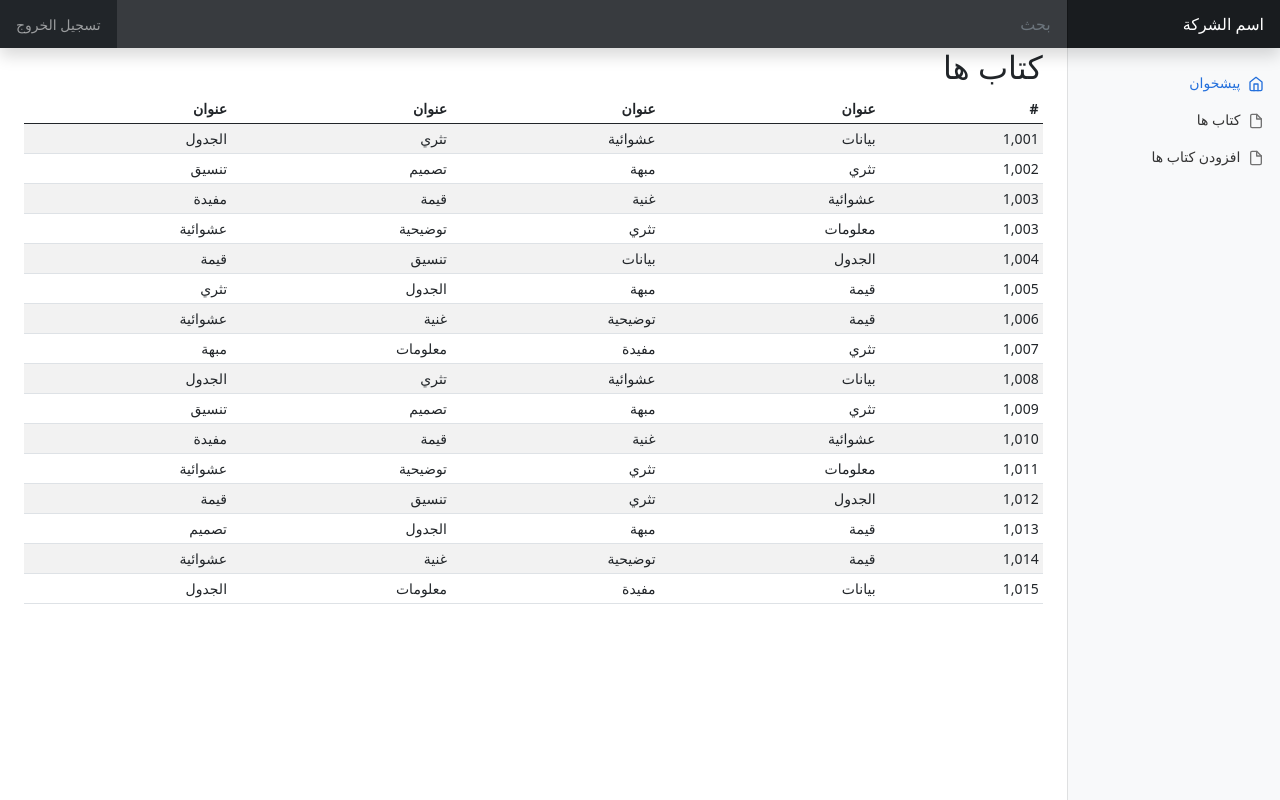
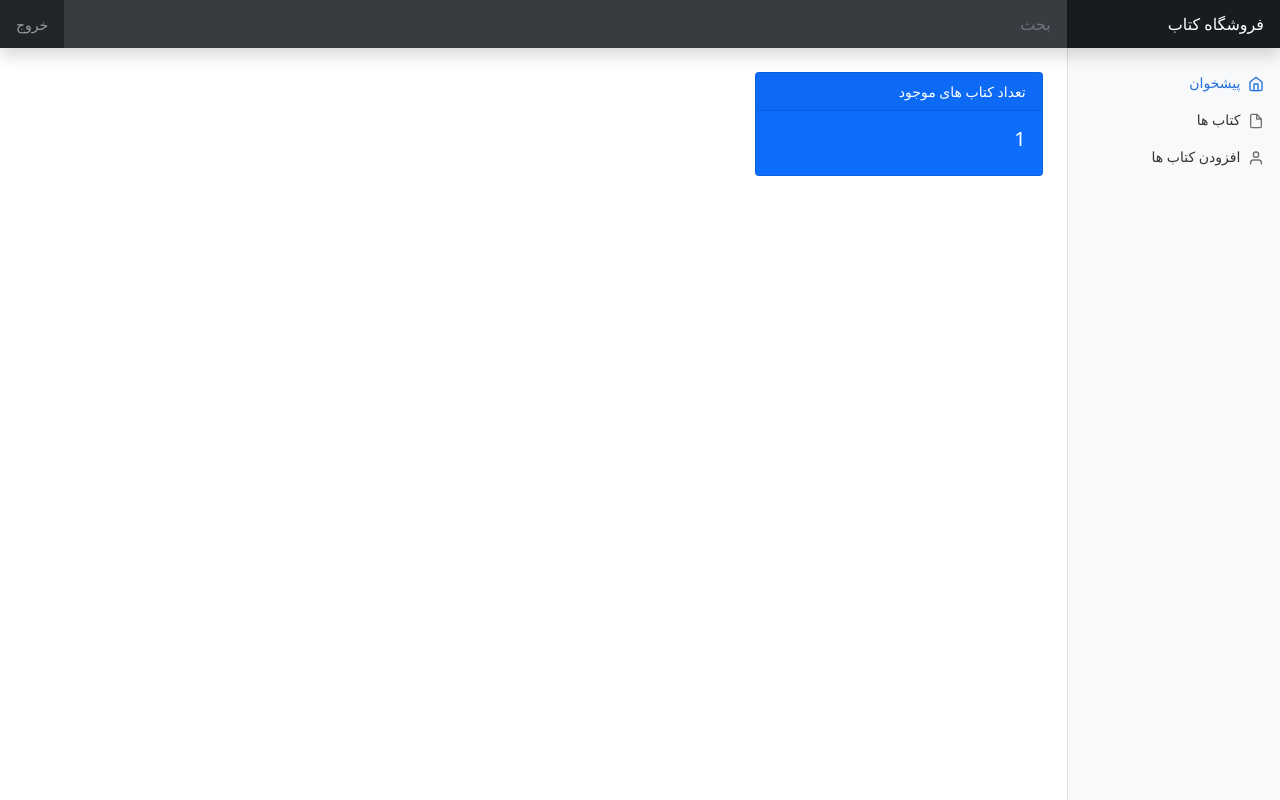
Before and after one commit to thisisvafa/book, a PHP site: page /admin/index.php in a window 1280 px wide. Run offline with PHP 8.4, Linux system fonts and the light colour scheme; tables that the repository leaves empty or names only in its code hold one stand-in row (values such as "Sample post"); some libraries are stand-ins or nearby versions.

Commit message:
Complated Projects

```diff
--- a/admin/add-book.php
+++ b/admin/add-book.php
@@ -1,7 +1,7 @@
 <?php
     session_start();
 //    require_once "./functions/admin.php";
-    $title = "Add new book";
+    $title = "افزودن محصول جدید";
     require_once "./template/header.php";
     require "../functions/database_functions.php";
     $conn = db_connect();
--- a/admin/index.php
+++ b/admin/index.php
@@ -3,137 +3,28 @@
 
     $title = "کتاب فروشی";
     require_once "./template/header.php";
+    require "../functions/database_functions.php";
+    $conn = db_connect();
+
+    $query = "SELECT count(*) FROM books";
+    $result = mysqli_query($conn, $query);
+    $row = mysqli_fetch_assoc($result);
+    $count = $row["count(*)"];
+    if(!$result){
+        echo "Can't add new data " . mysqli_error($conn);
+        exit;
+    }
 ?>
 
-    <main class="col-md-9 ms-sm-auto col-lg-10 px-md-4">
-        <h2>کتاب ها</h2>
-        <div class="table-responsive">
-            <table class="table table-striped table-sm">
-                <thead>
-                <tr>
-                    <th scope="col">#</th>
-                    <th scope="col">عنوان</th>
-                    <th scope="col">عنوان</th>
-                    <th scope="col">عنوان</th>
-                    <th scope="col">عنوان</th>
-                </tr>
-                </thead>
-                <tbody>
-                <tr>
-                    <td>1,001</td>
-                    <td>بيانات</td>
-                    <td>عشوائية</td>
-                    <td>تثري</td>
-                    <td>الجدول</td>
-                </tr>
-                <tr>
-                    <td>1,002</td>
-                    <td>تثري</td>
-                    <td>مبهة</td>
-                    <td>تصميم</td>
-                    <td>تنسيق</td>
-                </tr>
-                <tr>
-                    <td>1,003</td>
-                    <td>عشوائية</td>
-                    <td>غنية</td>
-                    <td>قيمة</td>
-                    <td>مفيدة</td>
-                </tr>
-                <tr>
-                    <td>1,003</td>
-                    <td>معلومات</td>
-                    <td>تثري</td>
-                    <td>توضيحية</td>
-                    <td>عشوائية</td>
-                </tr>
-                <tr>
-                    <td>1,004</td>
-                    <td>الجدول</td>
-                    <td>بيانات</td>
-                    <td>تنسيق</td>
-                    <td>قيمة</td>
-                </tr>
-                <tr>
-                    <td>1,005</td>
-                    <td>قيمة</td>
-                    <td>مبهة</td>
-                    <td>الجدول</td>
-                    <td>تثري</td>
-                </tr>
-                <tr>
-                    <td>1,006</td>
-                    <td>قيمة</td>
-                    <td>توضيحية</td>
-                    <td>غنية</td>
-                    <td>عشوائية</td>
-                </tr>
-                <tr>
-                    <td>1,007</td>
-                    <td>تثري</td>
-                    <td>مفيدة</td>
-                    <td>معلومات</td>
-                    <td>مبهة</td>
-                </tr>
-                <tr>
-                    <td>1,008</td>
-                    <td>بيانات</td>
-                    <td>عشوائية</td>
-                    <td>تثري</td>
-                    <td>الجدول</td>
-                </tr>
-                <tr>
-                    <td>1,009</td>
-                    <td>تثري</td>
-                    <td>مبهة</td>
-                    <td>تصميم</td>
-                    <td>تنسيق</td>
-                </tr>
-                <tr>
-                    <td>1,010</td>
-                    <td>عشوائية</td>
-                    <td>غنية</td>
-                    <td>قيمة</td>
-                    <td>مفيدة</td>
-                </tr>
-                <tr>
-                    <td>1,011</td>
-                    <td>معلومات</td>
-                    <td>تثري</td>
-                    <td>توضيحية</td>
-                    <td>عشوائية</td>
-                </tr>
-                <tr>
-                    <td>1,012</td>
-                    <td>الجدول</td>
-                    <td>تثري</td>
-                    <td>تنسيق</td>
-                    <td>قيمة</td>
-                </tr>
-                <tr>
-                    <td>1,013</td>
-                    <td>قيمة</td>
-                    <td>مبهة</td>
-                    <td>الجدول</td>
-                    <td>تصميم</td>
-                </tr>
-                <tr>
-                    <td>1,014</td>
-                    <td>قيمة</td>
-                    <td>توضيحية</td>
-                    <td>غنية</td>
-                    <td>عشوائية</td>
-                </tr>
-                <tr>
-                    <td>1,015</td>
-                    <td>بيانات</td>
-                    <td>مفيدة</td>
-                    <td>معلومات</td>
-                    <td>الجدول</td>
-                </tr>
-                </tbody>
-            </table>
+    <main class="col-md-9 ms-sm-auto col-lg-10 my-4 px-md-4">
+
+        <div class="card text-white bg-primary mb-3" style="max-width: 18rem;">
+            <div class="card-header">تعداد کتاب های موجود</div>
+            <div class="card-body">
+                <h5 class="card-title"><?php echo $count; ?></h5>
+            </div>
         </div>
+
     </main>
 
 <?php
--- a/admin/template/header.php
+++ b/admin/template/header.php
@@ -6,7 +6,7 @@
     <meta name="description" content="">
     <meta name="author" content="Mark Otto, Jacob Thornton, and Bootstrap contributors">
     <meta name="generator" content="Hugo 0.84.0">
-    <title>قالب لوحة القيادة · Bootstrap v5.0</title>
+    <title><?php echo $title?></title>
 
     <link rel="canonical" href="https://getbootstrap.com/docs/5.0/examples/dashboard-rtl/">
 
@@ -38,14 +38,14 @@
 <body>
 
 <header class="navbar navbar-dark sticky-top bg-dark flex-md-nowrap p-0 shadow">
-    <a class="navbar-brand col-md-3 col-lg-2 me-0 px-3" href="#">اسم الشركة</a>
+    <a class="navbar-brand col-md-3 col-lg-2 me-0 px-3" href="#">فروشگاه کتاب</a>
     <button class="navbar-toggler position-absolute d-md-none collapsed" type="button" data-bs-toggle="collapse" data-bs-target="#sidebarMenu" aria-controls="sidebarMenu" aria-expanded="false" aria-label="عرض/إخفاء لوحة التنقل">
         <span class="navbar-toggler-icon"></span>
     </button>
     <input class="form-control form-control-dark w-100" type="text" placeholder="بحث" aria-label="بحث">
     <div class="navbar-nav">
         <div class="nav-item text-nowrap">
-            <a class="nav-link px-3" href="#">تسجيل الخروج</a>
+            <a class="nav-link px-3" href="#">خروج</a>
         </div>
     </div>
 </header>
@@ -69,7 +69,7 @@
                     </li>
                     <li class="nav-item">
                         <a class="nav-link" href="./add-book.php">
-                            <span data-feather="file"></span>
+                            <span data-feather="user"></span>
                             افزودن کتاب ها
                         </a>
                     </li>
--- a/functions/database_functions.php
+++ b/functions/database_functions.php
@@ -28,94 +28,25 @@ function LatestAllBook($conn){
         return $result;
     }
 
-//function getOrderId($conn, $customerid){
-//    $query = "SELECT orderid FROM orders WHERE customerid = '$customerid'";
-//    $result = mysqli_query($conn, $query);
-//    if(!$result){
-//        echo "retrieve data failed!" . mysqli_error($conn);
-//        exit;
-//    }
-//    $row = mysqli_fetch_assoc($result);
-//    return $row['orderid'];
-//}
-//
-//function insertIntoOrder($conn, $customerid, $total_price, $date, $ship_name, $ship_address, $ship_city, $ship_zip_code, $ship_country){
-//    $query = "INSERT INTO orders VALUES
-//		('', '" . $customerid . "', '" . $total_price . "', '" . $date . "', '" . $ship_name . "', '" . $ship_address . "', '" . $ship_city . "', '" . $ship_zip_code . "', '" . $ship_country . "')";
-//    $result = mysqli_query($conn, $query);
-//    if(!$result){
-//        echo "Insert orders failed " . mysqli_error($conn);
-//        exit;
-//    }
-//}
-//
-//function getbookprice($isbn){
-//    $conn = db_connect();
-//    $query = "SELECT book_price FROM books WHERE book_isbn = '$isbn'";
-//    $result = mysqli_query($conn, $query);
-//    if(!$result){
-//        echo "get book price failed! " . mysqli_error($conn);
-//        exit;
-//    }
-//    $row = mysqli_fetch_assoc($result);
-//    return $row['book_price'];
-//}
-//
-//function getCustomerId($name, $address, $city, $zip_code, $country){
-//    $conn = db_connect();
-//    $query = "SELECT customerid from customers WHERE
-//		name = '$name' AND
-//		address= '$address' AND
-//		city = '$city' AND
-//		zip_code = '$zip_code' AND
-//		country = '$country'";
-//    $result = mysqli_query($conn, $query);
-//    // if there is customer in db, take it out
-//    if($result){
-//        $row = mysqli_fetch_assoc($result);
-//        return $row['customerid'];
-//    } else {
-//        return null;
-//    }
-//}
-//
-//function setCustomerId($name, $address, $city, $zip_code, $country){
-//    $conn = db_connect();
-//    $query = "INSERT INTO customers VALUES
-//			('', '" . $name . "', '" . $address . "', '" . $city . "', '" . $zip_code . "', '" . $country . "')";
-//
-//    $result = mysqli_query($conn, $query);
-//    if(!$result){
-//        echo "insert false !" . mysqli_error($conn);
-//        exit;
-//    }
-//    $customerid = mysqli_insert_id($conn);
-//    return $customerid;
-//}
-//
-//function getPubName($conn, $pubid){
-//    $query = "SELECT publisher_name FROM publisher WHERE publisherid = '$pubid'";
-//    $result = mysqli_query($conn, $query);
-//    if(!$result){
-//        echo "Can't retrieve data " . mysqli_error($conn);
-//        exit;
-//    }
-//    if(mysqli_num_rows($result) == 0){
-//        echo "Empty books ! Something wrong! check again";
-//        exit;
-//    }
-//
-//    $row = mysqli_fetch_assoc($result);
-//    return $row['publisher_name'];
-//}
-//
-//function getAll($conn){
-//    $query = "SELECT * from books ORDER BY book_isbn DESC";
-//    $result = mysqli_query($conn, $query);
-//    if(!$result){
-//        echo "Can't retrieve data " . mysqli_error($conn);
-//        exit;
-//    }
-//    return $result;
-//}
+    function getbookprice($id){
+        $conn = db_connect();
+        $query = "SELECT price FROM books WHERE id = '$id'";
+        $result = mysqli_query($conn, $query);
+        if(!$result){
+            echo "get book price failed! " . mysqli_error($conn);
+            exit;
+        }
+        $row = mysqli_fetch_assoc($result);
+        return $row['price'];
+    }
+
+    function getBookByID($conn, $id){
+        $query = "SELECT title, author, price FROM books WHERE id = '$id'";
+        $result = mysqli_query($conn, $query);
+        if(!$result){
+            echo "Can't retrieve data " . mysqli_error($conn);
+            exit;
+        }
+        return $result;
+    }
 ?>
--- a/product_single.php
+++ b/product_single.php
@@ -67,7 +67,7 @@
             </div>
             <div class="col-md-2 text-center">
                 <form method="post" action="cart.php">
-                    <input type="hidden" name="bookisbn" value="<?php echo $book_ID;?>">
+                    <input type="hidden" name="book_id" value="<?php echo $book_ID;?>">
                     <input type="submit" value="افزودن به سبد خرید" name="cart" class="btn btn-primary">
                 </form>
             </div>
--- a/template/header.php
+++ b/template/header.php
@@ -1,5 +1,5 @@
 <!doctype html>
-<html lang="ar" dir="rtl">
+<html lang="fa" dir="rtl">
 <head>
     <meta charset="utf-8">
     <meta name="viewport" content="width=device-width, initial-scale=1">
@@ -29,9 +29,7 @@
                     <a class="blog-header-logo text-dark" href="#">كبير</a>
                 </div>
                 <div class="col-4 d-flex justify-content-end align-items-center">
-                    <a class="link-secondary" href="#" aria-label="بحث">
-                        <svg xmlns="http://www.w3.org/2000/svg" width="20" height="20" fill="none" stroke="currentColor" stroke-linecap="round" stroke-linejoin="round" stroke-width="2" class="mx-3" role="img" viewBox="0 0 24 24"><title>بحث</title><circle cx="10.5" cy="10.5" r="7.5"/><path d="M21 21l-5.2-5.2"/></svg>
-                    </a>
+                    <a class="btn btn-sm btn-outline-secondary mx-2" href="cart.php">سبد خرید</a>
                     <a class="btn btn-sm btn-outline-secondary" href="#">حساب کاربری</a>
                 </div>
             </div>
```
Also changed, not shown: admin/delete-book.php (added, +14 -0 lines), admin/edit-book.php (added, +65 -0 lines), admin/lists-book.php (+22 -8 lines), admin/update-book.php (added, +46 -0 lines), cart.php (added, +96 -0 lines), functions/cart_functions.php (added, +25 -0 lines), images/martin-katler-v6le3b_biH4-unsplash.jpg (added), 1 other file. Lines whose indentation alone changed are shown as unchanged.
